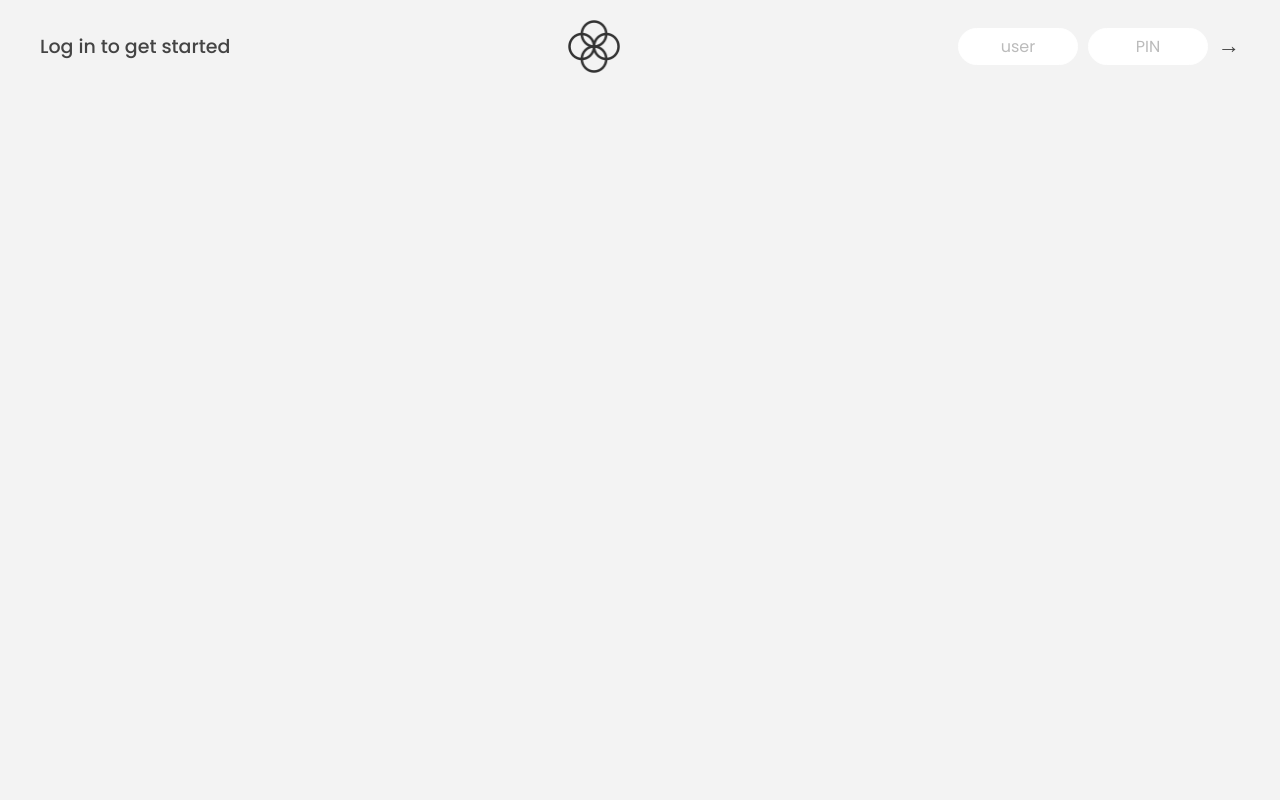
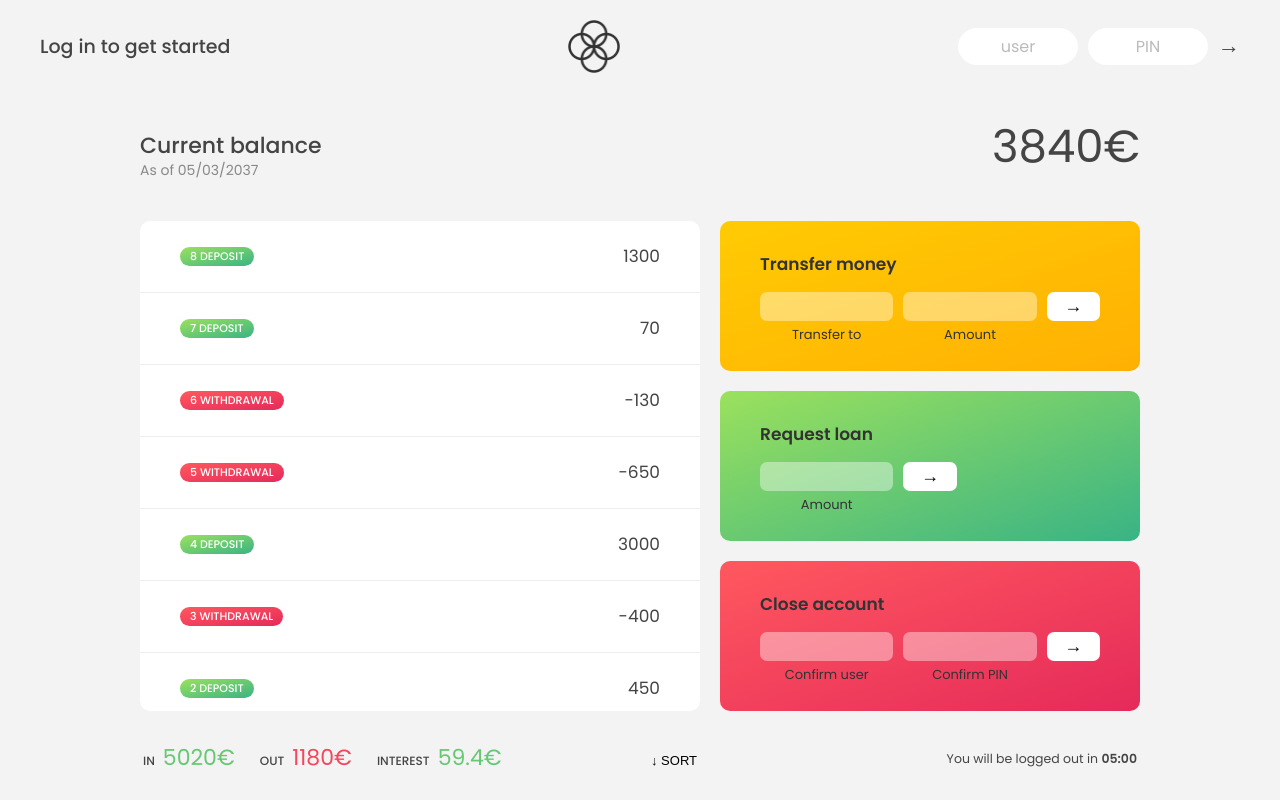
Before and after one commit to solomonadzape95/javascript-tutorials, a plain HTML site: page 11-arrays/index.html in a window 1280 px wide. Drawn offline with Linux system fonts and the light colour scheme.

Commit message:
working on bankist app

```diff
--- a/07-pig-game/styles.css
+++ b/07-pig-game/styles.css
@@ -3,7 +3,11 @@ body {
   display: flex;
   align-content: center;
   justify-content: center;
-  background: linear-gradient(90deg, rgb(219, 37, 101), rgb(168, 29, 131));
+  background: linear-gradient(
+    to top left,
+   #753682 2%,
+    #bf2e34 100%
+  );
   overflow-x: hidden;
 }
 main {
@@ -44,7 +48,7 @@ button:hover {
   left: calc(50% - 45px);
 }
 .next-player::after {
-  content: '';
+  content: "";
   width: 100%;
   height: 100%;
   position: absolute;
@@ -123,7 +127,7 @@ h3 + p {
   display: none;
 }
 .winner::after {
-  content: '';
+  content: "";
   width: 100%;
   height: 100%;
   position: absolute;
@@ -132,7 +136,7 @@ h3 + p {
   background: rgba(13, 195, 46, 0.719);
 }
 .winner::before {
-  content: '🌟✨Winner!!🌟✨';
+  content: "🌟✨Winner!!🌟✨";
   font-family: cursive;
   font-size: 1.5em;
   z-index: 10;
@@ -221,7 +225,7 @@ summary {
     left: calc(50% - 45px);
   }
   .next-player::after {
-    content: '';
+    content: "";
     width: 100%;
     height: 100%;
     position: absolute;
@@ -328,9 +332,9 @@ summary {
     font-weight: 500;
   }
   .winner::before {
-  content: '🌟Winner🌟';
+    content: "🌟Winner🌟";
     font-family: cursive;
-  font-size: .9em;
+    font-size: 0.9em;
     z-index: 10;
     width: 80%;
     height: 100%;
@@ -351,7 +355,7 @@ summary {
     left: calc(50% - 40px);
   }
   .next-player::after {
-    content: '';
+    content: "";
     width: 100%;
     height: 100%;
     position: absolute;
@@ -476,7 +480,7 @@ summary {
     left: calc(50% - 35px);
   }
   .next-player::after {
-    content: '';
+    content: "";
     width: 100%;
     height: 100%;
     position: absolute;
@@ -619,7 +623,7 @@ summary {
     /* position: absolute; */
     margin: 0 auto;
     top: 20px;
-    left: calc(100vw / 3.9)
+    left: calc(100vw / 3.9);
   }
   .modal {
     width: 280px;
--- a/11-arrays/script.js
+++ b/11-arrays/script.js
@@ -61,6 +61,64 @@ const inputLoanAmount = document.querySelector(".form__input--loan-amount");
 const inputCloseUsername = document.querySelector(".form__input--user");
 const inputClosePin = document.querySelector(".form__input--pin");
 
+const displayMovements = function (movements) {
+  containerMovements.innerHTML = "";
+  movements.forEach(function (mov, i) {
+    const type = mov > 0 ? "deposit" : "withdrawal";
+
+    const html = `
+   <div class="movements__row">
+          <div class="movements__type movements__type--${type}">${
+      i + 1
+    } ${type}</div>
+          <div class="movements__value">${mov}</div>
+        </div>`;
+
+    containerMovements.insertAdjacentHTML("afterbegin", html);
+  });
+};
+displayMovements(account1.movements);
+
+const createUsernames = function (accs) {
+  accs.forEach((acc) => {
+    acc.username = acc.owner
+      .toLowerCase()
+      .split(" ")
+      .map((name) => name[0])
+      .join("");
+  });
+};
+createUsernames(accounts);
+const calcDisplayBal = function (movements) {
+  const balance = movements.reduce((a, b) => {
+    return a + b;
+  });
+  labelBalance.textContent = `${balance}€`;
+};
+calcDisplayBal(account1.movements);
+
+const calcDisplaySummary = function (movements) {
+  const incomes = movements
+    .filter((mov) => mov > 0)
+    .reduce((acc, mov) => acc + mov, 0);
+  labelSumIn.textContent = `${incomes}€`;
+  const expenditures = movements
+    .filter((mov) => mov < 0)
+    .reduce((acc, mov) => acc + Math.abs(mov), 0);
+  labelSumOut.textContent = `${expenditures}€`;
+  const interest = movements
+    .filter((mov) => mov > 0)
+    .map((deposit) => (deposit * 1.2) / 100).filter(int => int >= 1)
+    .reduce((acc, int) => acc + int, 0);
+  labelSumInterest.textContent = `${interest}€`;
+};
+
+calcDisplaySummary(account1.movements);
+
+// Alan Walker Believers
+// Wait a minute willow
+// Early Jafaris Jay Crooke
+// World We Used To KNow ALan Walker
 /////////////////////////////////////////////////
 /////////////////////////////////////////////////
 // LECTURES
@@ -134,3 +192,66 @@ const movements = [200, 450, -400, 3000, -650, -130, 70, 1300];
 //   console.log(`${key}: ${value}`);
 // });
 // // You can use underscores '_' in place of 'throwaway' variables i.e. variables that are not useful.
+// Coding Challenge 1
+
+// const checkDogs = function (dogsJulia, dogsKate) {
+//   const arr1Modified = dogsJulia.slice(1, dogsJulia.length - 2);
+//   // console.log(arr1Modified);
+//   const combinedArr = [...arr1Modified, ...dogsKate];
+//   // console.log(combinedArr);
+//   // console.log(dogsJulia);
+
+//   combinedArr.forEach((element, index) => {
+//     element >= 3
+//       ? console.log(
+//           `Dog number ${index + 1} is an adult🐕, and is ${element} years old.`
+//         )
+//       : console.log(
+//           `Dog number ${
+//             index + 1
+//           } is still a puppy🐶, and is ${element} years old.`
+//         );
+//   });
+// };
+// checkDogs([3, 5, 2, 12, 7], [4, 1, 15, 8, 3]);
+// checkDogs([9, 16, 6, 8, 3], [10, 5, 6, 1, 4]);
+
+// Map Method
+// const eurToUsd = 1.1;
+// const movementsUSD = movements.map((mov) => mov * eurToUsd);
+// console.log(movementsUSD);
+
+// // Filter
+// const deposits = movements.filter((mov) => mov > 0);
+// console.log(deposits);
+// const withdrawals = movements.filter((mov) => mov < 0);
+// console.log(withdrawals);
+
+// Reduce
+// const balance = movements.reduce((a, b) => {
+//   return a + b;
+// });
+// console.log(balance);
+
+// Maximum Value
+// const max = movements.reduce((acc, curr) => {
+//  return acc = curr > acc ? curr : acc;
+// });
+// console.log(max);
+
+// Coding Challenge 2
+// const calcAvgHumanAge = function (ages) {
+//   // console.log(ages);
+
+//   const average = ages
+//     .map((age) => {
+//       return age <= 2 ? age * 2 : 16 + age * 4;
+//     })
+//     .filter((age) => age >= 18).reduce(
+//     (acc, cur, i, arr) => acc + cur / arr.length,
+//     0
+//   );
+//   console.log(average);
+// };
+// calcAvgHumanAge([5, 2, 4, 1, 15, 8, 3]);
+// calcAvgHumanAge([16, 6, 10, 5, 6, 1, 4]);
--- a/11-arrays/style.css
+++ b/11-arrays/style.css
@@ -94,7 +94,7 @@ nav {
   gap: 2rem;
 
   /* NOTE This creates the fade in/out anumation */
-  opacity: 0;
+  /* opacity: 0; */
   transition: all 1s;
 }
 
```
Also changed, not shown: 11-arrays/icon.png (renamed from 11-arrays/img/icon.png). Lines whose indentation alone changed are shown as unchanged.
